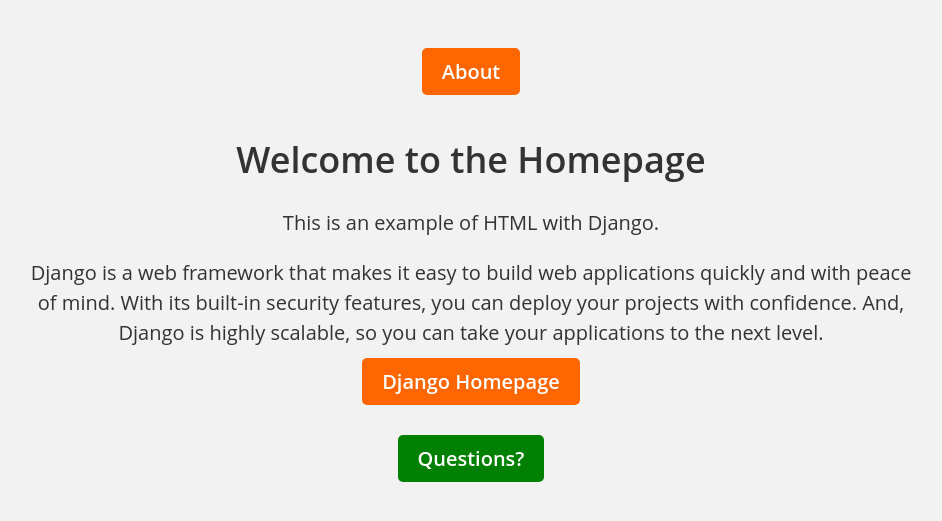
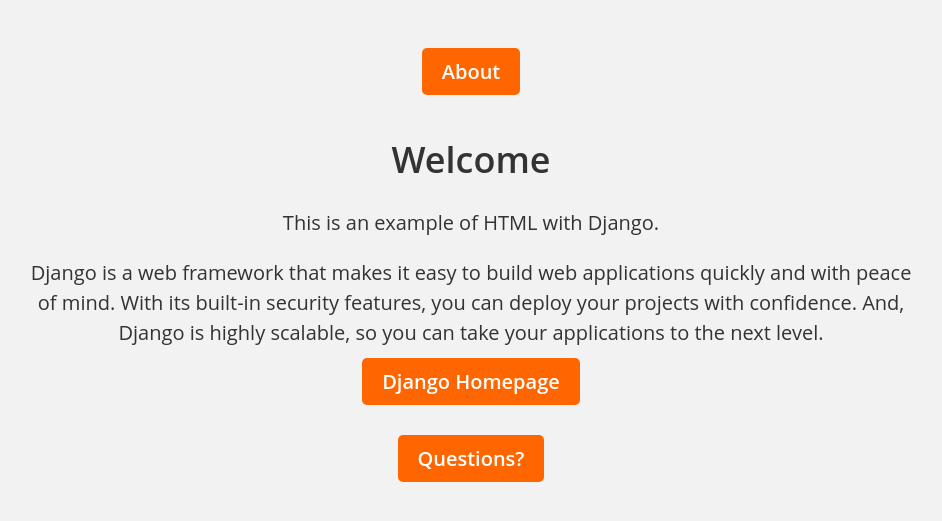
Before and after one commit to aalshawa97/QuestionsDjango, a Django app: page / in a window 1280 px wide. Shown: the top 521 px of the page, without its empty margins (169-1111 px from the left). Run offline with Django 4.2, Linux system fonts and the light colour scheme.

Commit message:
Improved wording and improved button placement

```diff
--- a/pages/Templates/home.html
+++ b/pages/Templates/home.html
@@ -41,20 +41,20 @@
         text-align: center;
       }
       .btn:hover {
-        background-color: #e65c00;
+        background-color: #333;
       }
     </style>
   </head>
   <body>
     <div class="container">
       <a href="https://www.django-rest-framework.org/#:~:text=Django%20REST%20framework%20is%20a,packages%20for%20OAuth1a%20and%20OAuth2." class="btn">About</a>
-      <h1>Welcome to the Homepage</h1>
+      <h1>Welcome</h1>
       <p>This is an example of HTML with Django.</p>
       <p>Django is a web framework that makes it easy to build web applications quickly and with peace of mind. With its built-in security features, you can deploy your projects with confidence. And, Django is highly scalable, so you can take your applications to the next level.</p>
       <a href="https://www.djangoproject.com" class="btn">Django Homepage</a>
     </div>
     <div style="text-align: center;">
-        <a href="mailto:abdullahalshawa@gmail.com" class="btn" style="background-color: green; color: white;">Questions?</a>
+        <a href="mailto:abdullahalshawa@gmail.com" class="btn" style="background-color: #ff6600; color: white;">Questions?</a>
     </div>
   </body>
 </html>
```
